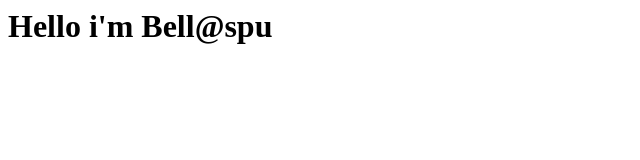
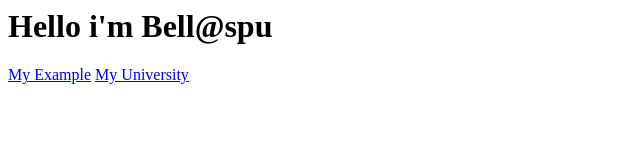
Before and after one commit to Supachai-Sungsirin/Supachai-Sungsirin.github.io, a plain HTML site: page index.html in a window 1280 px wide. Shown: the whole page, without its empty margins (0-640 px from the left). Drawn offline with Linux system fonts and the light colour scheme.

Commit message:
Update index.html

```diff
--- a/index.html
+++ b/index.html
@@ -1 +1,3 @@
 <h1>Hello i'm Bell@spu</h1>
+<a href='./Example'>My Example</a>
+<a href='https://www.spu.ac.th'>My University</a>
```
